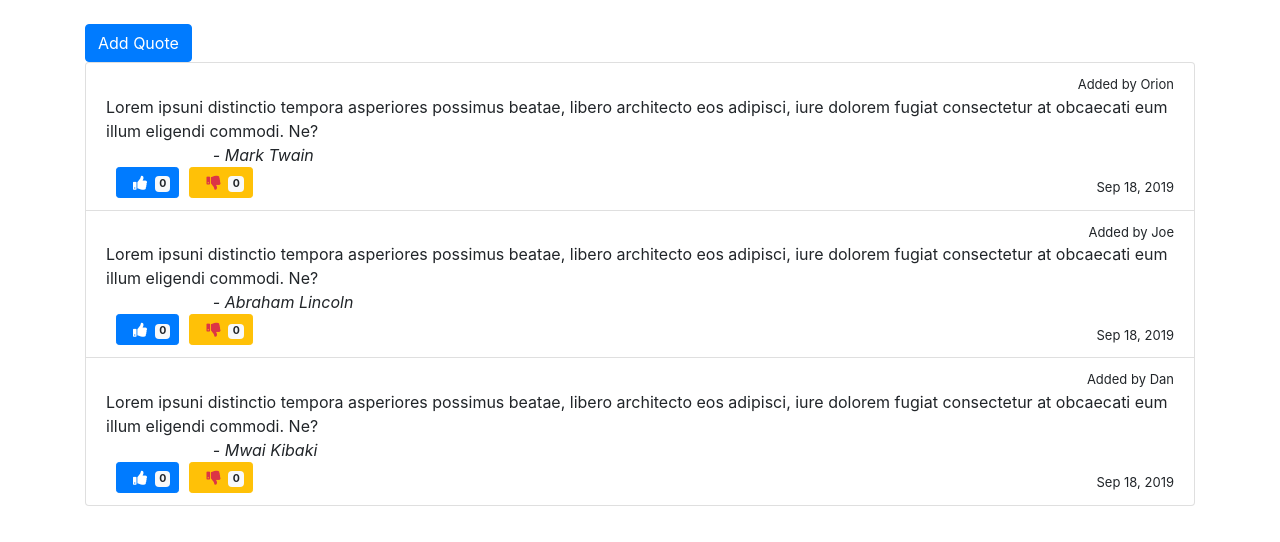
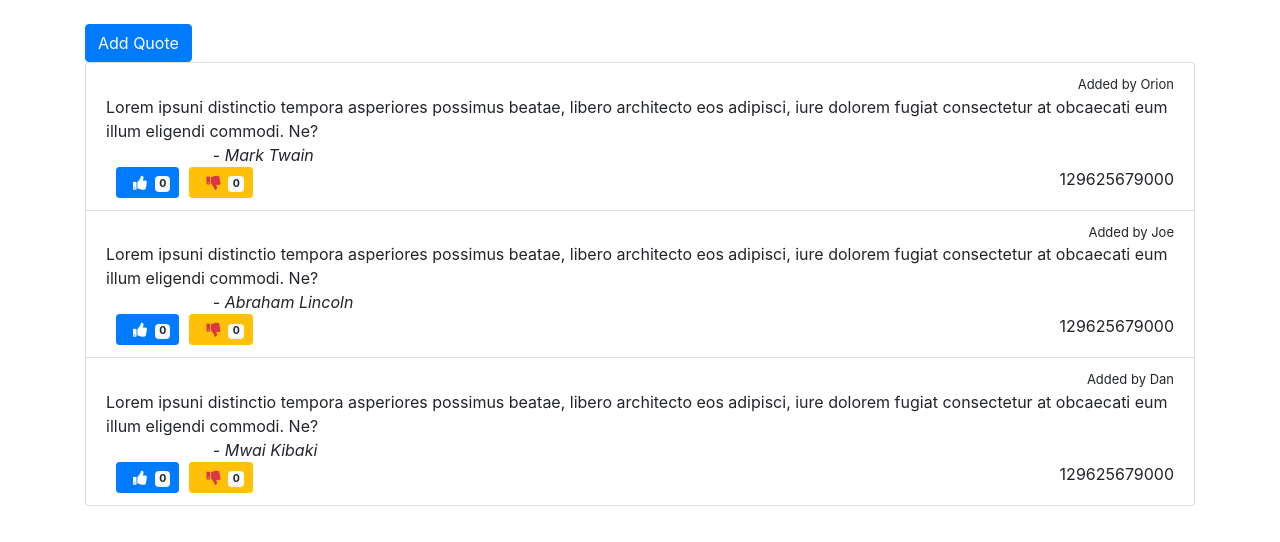
Before and after one commit to Mutembeijoe/quotes-angular-app, an Angular app: page / in a window 1280 px wide. Shown: the top 542 px of the page. Built offline with nearby package versions, Linux system fonts and the light colour scheme.

Commit message:
add a time display component for a quote

```diff
--- a/src/app/app.component.ts
+++ b/src/app/app.component.ts
@@ -11,8 +11,11 @@ export class AppComponent {
   title = 'quotes';
   isHidden = true;
   quotes: Quote[] = [
+    // tslint:disable-next-line: max-line-length
     new Quote( 'Lorem ipsuni distinctio tempora asperiores possimus beatae, libero architecto eos adipisci, iure dolorem fugiat consectetur at obcaecati eum illum eligendi commodi. Ne?', 'Mark Twain', 'Orion'),
+    // tslint:disable-next-line: max-line-length
     new Quote( 'Lorem ipsuni distinctio tempora asperiores possimus beatae, libero architecto eos adipisci, iure dolorem fugiat consectetur at obcaecati eum illum eligendi commodi. Ne?', 'Abraham Lincoln', 'Joe'),
+    // tslint:disable-next-line: max-line-length
     new Quote( 'Lorem ipsuni distinctio tempora asperiores possimus beatae, libero architecto eos adipisci, iure dolorem fugiat consectetur at obcaecati eum illum eligendi commodi. Ne?', 'Mwai Kibaki', 'Dan')
   ];
 
--- a/src/app/app.module.ts
+++ b/src/app/app.module.ts
@@ -5,11 +5,15 @@ import { FormsModule } from '@angular/forms';
 import { AppRoutingModule } from './app-routing.module';
 import { AppComponent } from './app.component';
 import { QuotesComponent } from './components/quotes/quotes.component';
+import { TimePipe } from './pipes/time.pipe';
+import { QuoteTimeDetailComponent } from './components/quote-time-detail/quote-time-detail.component';
 
 @NgModule({
   declarations: [
     AppComponent,
-    QuotesComponent
+    QuotesComponent,
+    TimePipe,
+    QuoteTimeDetailComponent
   ],
   imports: [
     BrowserModule,
--- /dev/null
+++ b/src/app/components/quote-time-detail/quote-time-detail.component.html
@@ -0,0 +1 @@
+<div class="time">{{time | async}}</div>
--- /dev/null
+++ b/src/app/components/quote-time-detail/quote-time-detail.component.ts
@@ -0,0 +1,20 @@
+import { Component, OnInit, Input } from '@angular/core';
+import { interval } from 'rxjs';
+import { map } from 'rxjs/operators';
+import { Quote } from 'src/app/models/quote';
+@Component({
+  selector: 'app-quote-time-detail',
+  templateUrl: './quote-time-detail.component.html',
+  styleUrls: ['./quote-time-detail.component.css']
+})
+export class QuoteTimeDetailComponent implements OnInit {
+  @Input()quote: Quote;
+  constructor() { }
+  time = interval(1000).pipe(
+    map(() => this.quote.Age)
+  );
+
+  ngOnInit() {
+  }
+
+}
--- a/src/app/components/quotes/quotes.component.html
+++ b/src/app/components/quotes/quotes.component.html
@@ -5,14 +5,14 @@
         <div class="author">- {{quote.author}}</div>
         <div class="bottom">
             <div class="votes">
-                <button type="button" class="btn btn-primary btn-sm">
-                    <i class="fa fa-thumbs-up mx-2"></i> <span class="badge badge-light">{{quote.upvotes}}</span>
+                <button type="button" (click)="upVote(quote)" class="btn btn-primary btn-sm">
+                    <i class="fa fa-thumbs-up mx-2"></i><span class="badge badge-light">{{quote.upvotes}}</span>
                 </button>
-                <button type="button" class="btn btn-warning btn-sm">
+                <button type="button" (click)="downVote(quote)" class="btn btn-warning btn-sm">
                     <i class="fa fa-thumbs-down mx-2 text-danger"></i> <span class="badge badge-light">{{quote.downvotes}}</span>
                 </button>
             </div>
-            <div class="time">{{quote.addedAt | date}}</div>
+            <app-quote-time-detail [quote]='quote'></app-quote-time-detail>
         </div>
 
 
--- a/src/app/components/quotes/quotes.component.ts
+++ b/src/app/components/quotes/quotes.component.ts
@@ -1,5 +1,7 @@
-import { Component, OnInit, Input } from '@angular/core';
+import { Component, OnInit, Input, Output } from '@angular/core';
 import { Quote } from 'src/app/models/quote';
+import { interval, timer, Observable, observable } from 'rxjs';
+import { map } from 'rxjs/operators';
 
 @Component({
   selector: 'app-quotes',
@@ -9,8 +11,13 @@ import { Quote } from 'src/app/models/quote';
 export class QuotesComponent implements OnInit {
   @Input()quotes;
   constructor() { }
-
   ngOnInit() {
+  }
+  upVote(quote: Quote) {
+    quote.upvotes++;
+  }
+  downVote(quote: Quote) {
+    quote.downvotes++;
   }
 
 }
--- a/src/app/models/quote.ts
+++ b/src/app/models/quote.ts
@@ -1,10 +1,16 @@
 export class Quote {
     upvotes;
     downvotes;
-    addedAt;
+    private addedAt;
     constructor(private body: string, private author: string, private submittedBy: string) {
         this.upvotes = 0;
         this.downvotes = 0;
-        this.addedAt = new Date();
+        this.addedAt = new Date(2015, 7, 10);
+    }
+
+    get Age() {
+        const now = Date.now();
+        const milliseconds =  now - this.addedAt;
+        return milliseconds;
     }
 }
--- /dev/null
+++ b/src/app/pipes/time.pipe.ts
@@ -0,0 +1,13 @@
+import { Pipe, PipeTransform } from '@angular/core';
+import { interval } from 'rxjs';
+import { map } from 'rxjs/operators';
+
+@Pipe({
+  name: 'time'
+})
+export class TimePipe implements PipeTransform {
+
+  transform(value: Date, ...args: any[]): any {
+  }
+
+}
```
Also changed, not shown: src/app/components/quote-time-detail/quote-time-detail.component.css (added), 2 other files (tests, documents, lock files or other folders).
